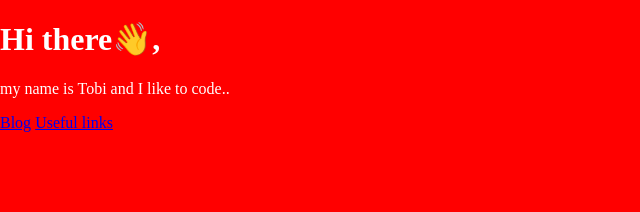
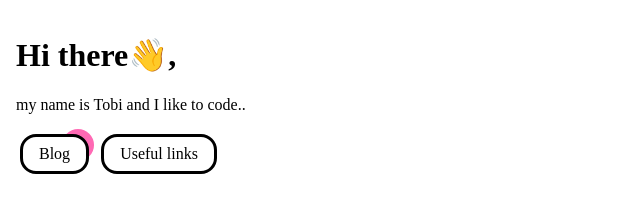
Before and after one commit to BoaPi/tobiasweyer.dev, an Eleventy site: page index.html in a window 1280 px wide. Shown: the whole page, without its empty margins (0-640 px from the left). Built offline with nearby package versions, Linux system fonts and the light colour scheme; Eleventy itself is replaced by a stand-in of ours; files that its build step writes are made by us from their sources.

Commit message:
add link style in two variants

```diff
--- a/src/assets/main.css
+++ b/src/assets/main.css
@@ -1,6 +1,71 @@
 @import "assets/normalize.css";
 
-html {
-  background-color: red;
-  color: white;
+:root {
+  --color: black;
+  --highlight: hotpink;
+  --border-color: black;
+  --base-spacing: 1rem;
+  --default-font-size: 1rem;
 }
+
+main {
+  padding: var(--base-spacing);
+}
+
+/* Link styles */
+a {
+  position: relative;
+  display: inline-block;
+  color: var(--color);
+  background-color: white;
+  border: 3px solid var(--border-color);
+  border-radius: 1rem;
+  font-size: var(--default-font-size);
+  text-decoration: none;
+  padding: 0.5rem 1rem;
+  margin: 0.25rem;
+}
+
+/* marker for links */
+a::after {
+  position: absolute;
+  display: block;
+  z-index: -1;
+  top: -0.5rem;
+  right: -0.5rem;
+  content: "";
+  height: 2rem;
+  width: 2rem;
+  border-radius: 1rem;
+  background-color: var(--highlight);
+  transition: all 150ms;
+}
+
+a:hover::after {
+  z-index: -1;
+  transform: translateY(1rem);
+}
+
+/* second iteration of a link tag */
+a:nth-of-type(2) {
+  transition: all 150ms;
+}
+
+a:nth-of-type(2)::after {
+  top: 0;
+  left: 0;
+  right: 0;
+  bottom: 0;
+  /* background-color: black; */
+  width: 100%;
+  height: 100%;
+}
+
+a:nth-of-type(2):hover {
+  /* border-color: var(--highlight); */
+  /* transform: translate(-0.25rem, -0.25rem); */
+}
+
+a:nth-of-type(2):hover::after {
+  transform: translate(0.5rem, 0.5rem);
+}
```
